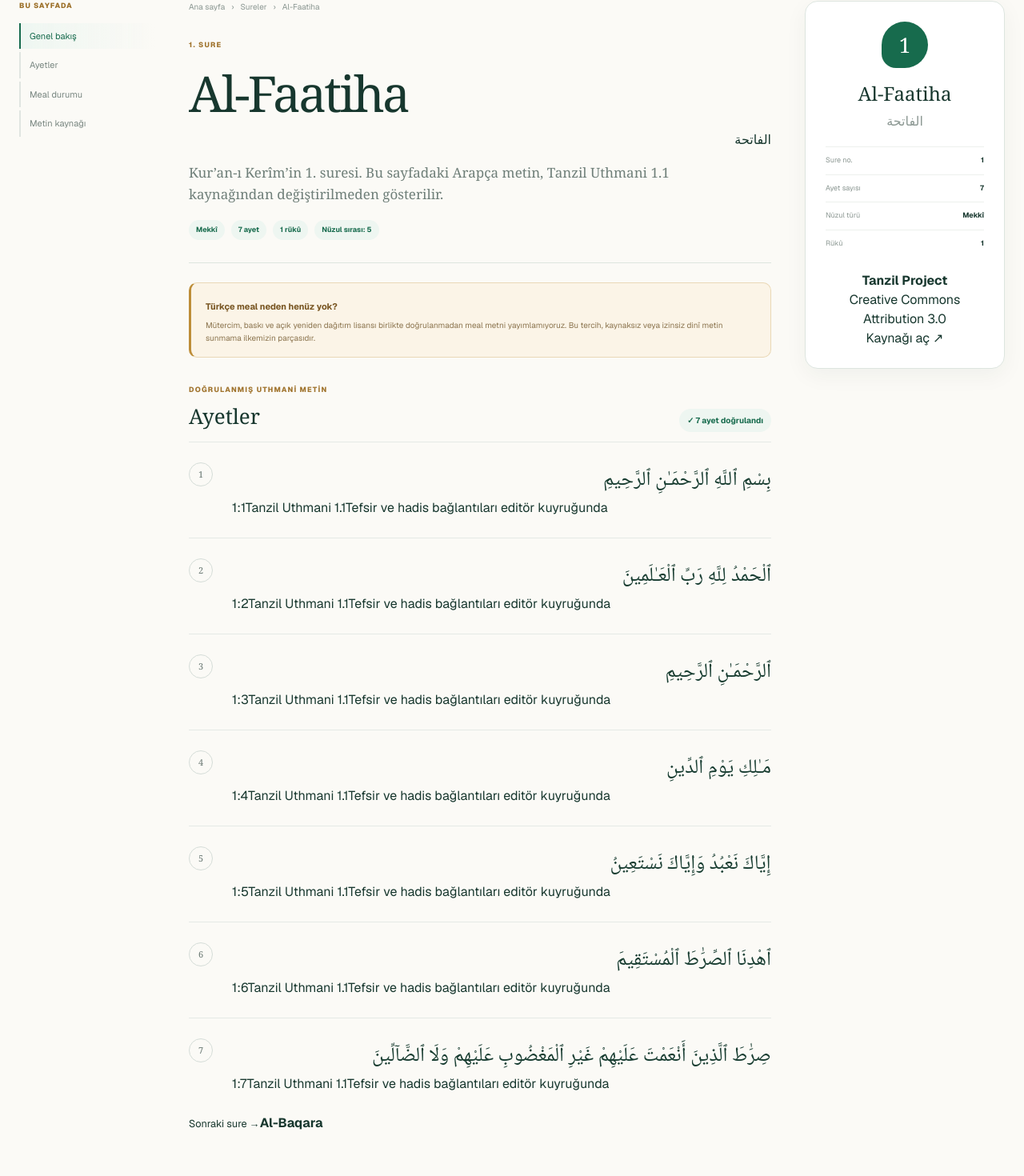
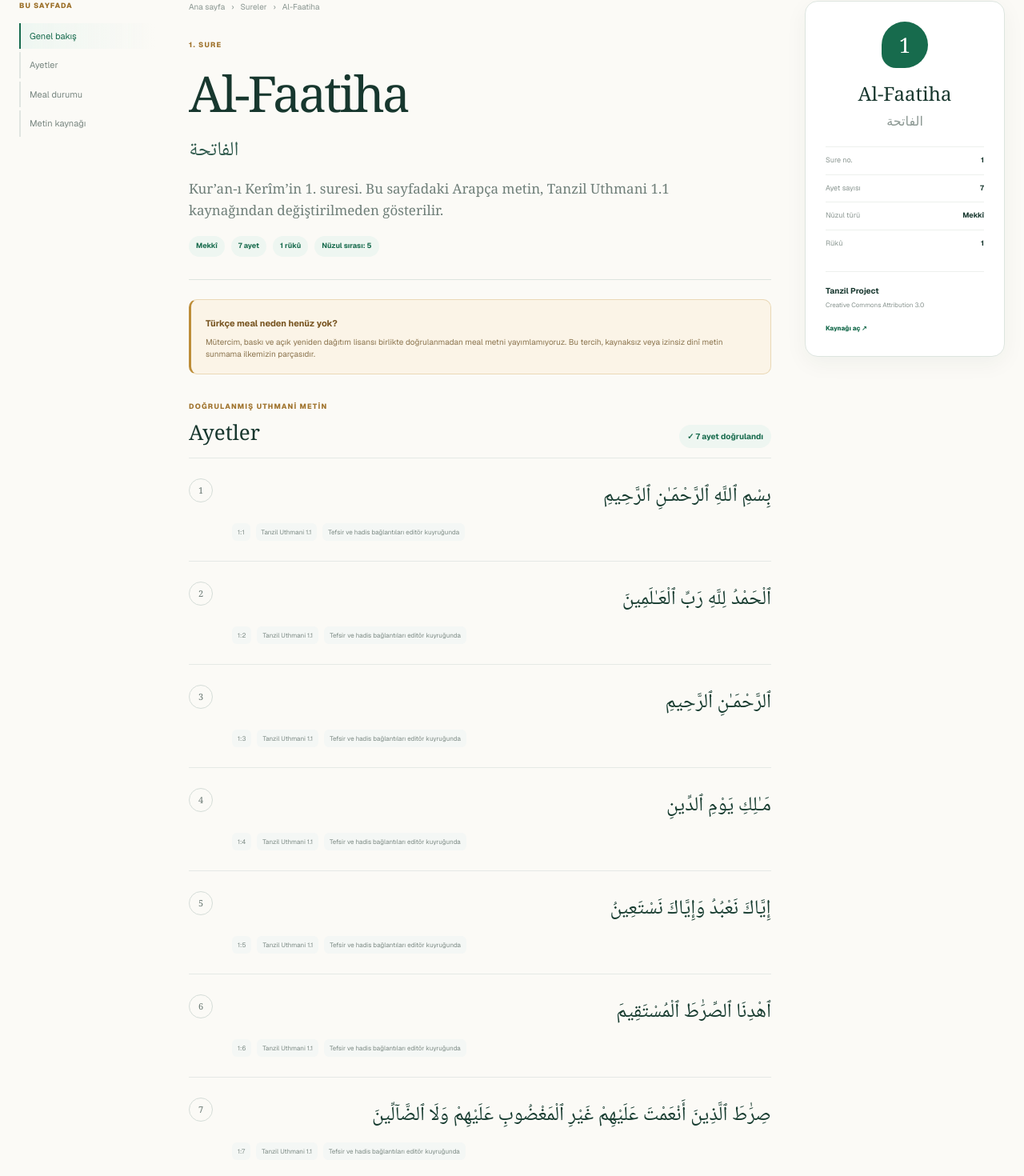
Before and after one commit to saitakarcesme/WikiTefsir, a Next.js app: page /sure/fatiha in a window 1280 px wide. Shown: the part 123-1593 px from the top of the page at 80% size. Built offline with nearby package versions, Linux system fonts and the light colour scheme.

Commit message:
style: present verified Quran article records

```diff
--- a/app/globals.css
+++ b/app/globals.css
@@ -291,6 +291,22 @@ button { cursor: pointer; }
 .wiki-infobox dt { color: #899590; font-size: 9px; }
 .wiki-infobox dd { margin: 0; font-size: 9px; font-weight: 700; text-align: right; }
 .wiki-infobox > a { color: var(--green); font-size: 9px; font-weight: 750; }
+.article-arabic-title { margin: 7px 0 0; color: #315b4e; font-family: 'Noto Naskh Arabic', 'Amiri', Georgia, serif; font-size: 25px; text-align: left; }
+.corpus-verse { scroll-margin-top: 95px; }
+.corpus-verse .round-number { transition: color .18s ease, border-color .18s ease, background .18s ease; }
+.corpus-verse .round-number:hover { color: #fff; background: var(--green); border-color: var(--green); }
+.corpus-verse-meta { margin-top: 11px; display: flex; gap: 7px; flex-wrap: wrap; }
+.corpus-verse-meta span { padding: 5px 7px; color: #7c8a84; background: #f4f7f5; border-radius: 6px; font-size: 8px; }
+.surah-pagination { margin-top: 28px; display: grid; grid-template-columns: 1fr 1fr; gap: 12px; }
+.surah-pagination a { padding: 16px 18px; display: flex; flex-direction: column; gap: 5px; background: #fff; border: 1px solid var(--line); border-radius: 11px; }
+.surah-pagination a:last-child { align-items: flex-end; text-align: right; }
+.surah-pagination a:hover { border-color: rgba(23,107,77,.38); }
+.surah-pagination small { color: #8b9792; font-size: 8px; font-weight: 700; text-transform: uppercase; }
+.surah-pagination strong { color: var(--green); font-family: Georgia, serif; font-size: 13px; }
+.infobox-source { padding-top: 16px; text-align: left; border-top: 1px solid #edf0ed; }
+.infobox-source strong { display: block; font-size: 10px; }
+.infobox-source p { margin: 4px 0 9px; color: #87938e; font-size: 8px; }
+.infobox-source a { color: var(--green); font-size: 8px; font-weight: 750; }
 
 .profile-page { width: min(1060px, calc(100% - 48px)); margin: 0 auto; padding: 48px 0 80px; }
 .profile-hero { margin-top: 32px; padding: 42px; display: grid; grid-template-columns: auto 1fr; gap: 30px; align-items: center; background: linear-gradient(135deg, #f0f6f2, #f8f4e9); border: 1px solid var(--line); border-radius: 20px; }
```
